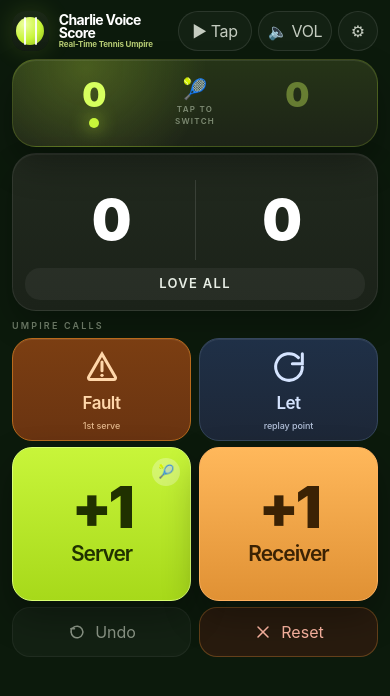
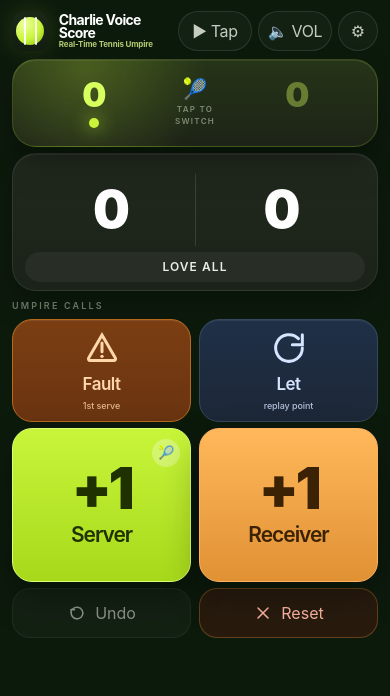
Before and after one commit to charlietabiroku/charlie-voice-score, a React (Vite) app: page / in a window 390 px wide. Shown: the top 696 px of the page. Built offline with nearby package versions, Linux system fonts and the light colour scheme.

Commit message:
Further tighten mobile control sizing

```diff
--- a/src/components/ScoreCard.tsx
+++ b/src/components/ScoreCard.tsx
@@ -15,8 +15,8 @@ export function ScoreCard({
   sets
 }: ScoreCardProps) {
   return (
-    <section className="rounded-[24px] border border-[rgba(255,255,255,0.08)] bg-[linear-gradient(180deg,#21291E_0%,#1B2219_100%)] px-3 pb-2.5 pt-2 shadow-[inset_0_1px_0_rgba(255,255,255,0.06),0_14px_30px_rgba(0,0,0,0.24)] sm:rounded-[28px] sm:px-4 sm:pb-4 sm:pt-3">
-      <div className="mb-1.5 min-h-[12px] text-center text-[9px] font-semibold uppercase tracking-[0.16em] text-[#6D7867] sm:mb-3 sm:min-h-[18px] sm:text-[11px] sm:tracking-[0.22em]">
+    <section className="rounded-[24px] border border-[rgba(255,255,255,0.08)] bg-[linear-gradient(180deg,#21291E_0%,#1B2219_100%)] px-3 pb-2 pt-1.5 shadow-[inset_0_1px_0_rgba(255,255,255,0.06),0_14px_30px_rgba(0,0,0,0.24)] sm:rounded-[28px] sm:px-4 sm:pb-4 sm:pt-3">
+      <div className="mb-1 min-h-[10px] text-center text-[8px] font-semibold uppercase tracking-[0.14em] text-[#6D7867] sm:mb-3 sm:min-h-[18px] sm:text-[11px] sm:tracking-[0.22em]">
         {sets.map((set, index) => (
           <span key={`${set.a}-${set.b}-${index}`} className="mx-1.5">
             {set.a}-{set.b}
@@ -25,7 +25,7 @@ export function ScoreCard({
       </div>
 
       <div className="grid grid-cols-[1fr_1px_1fr] items-center">
-        <div className="py-2 text-center sm:py-3">
+        <div className="py-1.5 text-center sm:py-3">
           <AnimatePresence mode="wait">
             <motion.div
               key={`left-${leftScore}`}
@@ -33,16 +33,16 @@ export function ScoreCard({
               animate={{ y: 0, opacity: 1 }}
               exit={{ y: -16, opacity: 0 }}
               transition={{ duration: 0.18, ease: "easeOut" }}
-              className="text-[56px] font-black leading-none tracking-[-0.07em] text-white sm:text-[88px]"
+              className="text-[52px] font-black leading-none tracking-[-0.07em] text-white sm:text-[88px]"
             >
               {leftScore}
             </motion.div>
           </AnimatePresence>
         </div>
 
-        <div className="h-20 bg-[rgba(255,255,255,0.12)] sm:h-30" />
+        <div className="h-18 bg-[rgba(255,255,255,0.12)] sm:h-30" />
 
-        <div className="py-2 text-center sm:py-3">
+        <div className="py-1.5 text-center sm:py-3">
           <AnimatePresence mode="wait">
             <motion.div
               key={`right-${rightScore}`}
@@ -50,7 +50,7 @@ export function ScoreCard({
               animate={{ y: 0, opacity: 1 }}
               exit={{ y: -16, opacity: 0 }}
               transition={{ duration: 0.18, ease: "easeOut" }}
-              className="text-[56px] font-black leading-none tracking-[-0.07em] text-white sm:text-[88px]"
+              className="text-[52px] font-black leading-none tracking-[-0.07em] text-white sm:text-[88px]"
             >
               {rightScore}
             </motion.div>
@@ -58,7 +58,7 @@ export function ScoreCard({
         </div>
       </div>
 
-      <div className="mt-2 rounded-[15px] bg-[rgba(255,255,255,0.05)] px-3 py-1.5 text-center text-[13px] font-semibold tracking-[0.1em] text-[#E8EEE5] sm:mt-3 sm:rounded-[18px] sm:px-4 sm:py-3 sm:text-[19px] sm:tracking-[0.18em]">
+      <div className="mt-1.5 rounded-[15px] bg-[rgba(255,255,255,0.05)] px-3 py-1.5 text-center text-[12px] font-semibold tracking-[0.09em] text-[#E8EEE5] sm:mt-3 sm:rounded-[18px] sm:px-4 sm:py-3 sm:text-[19px] sm:tracking-[0.18em]">
         {callText}
       </div>
     </section>
```
